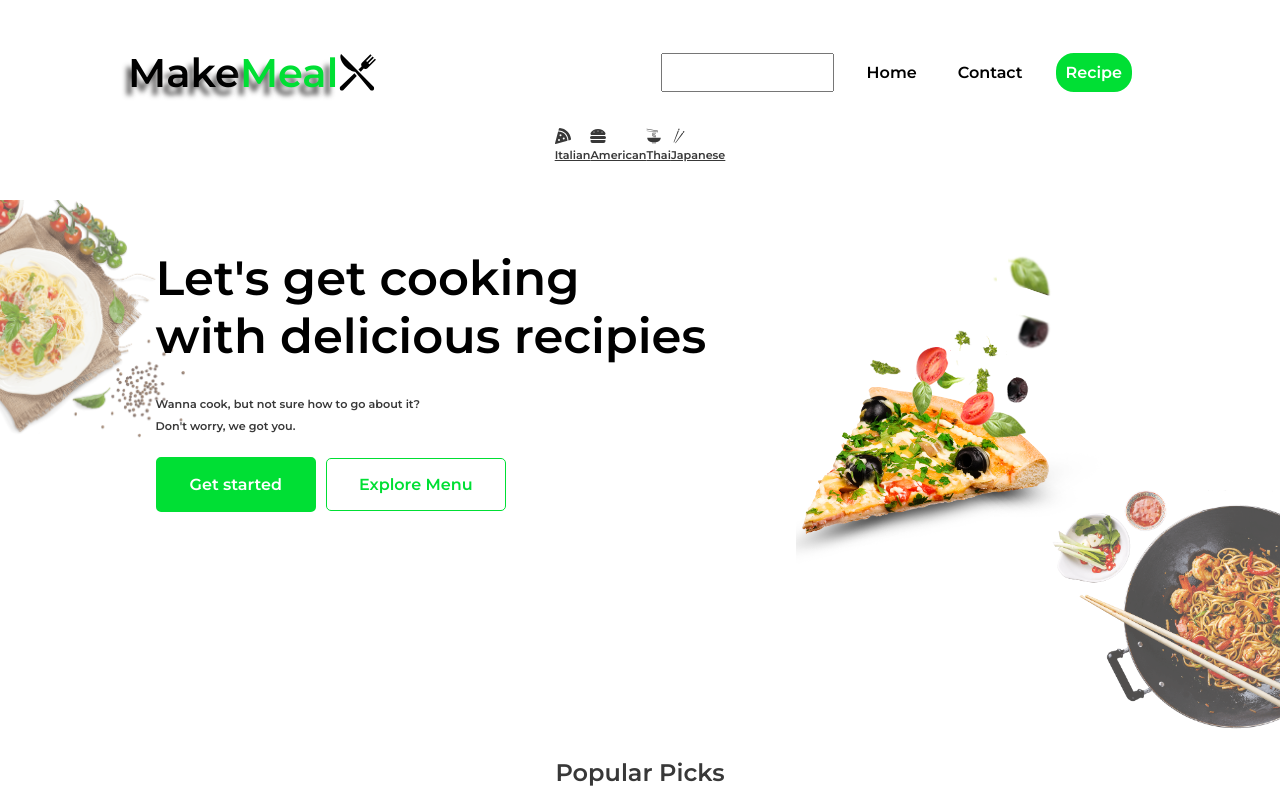
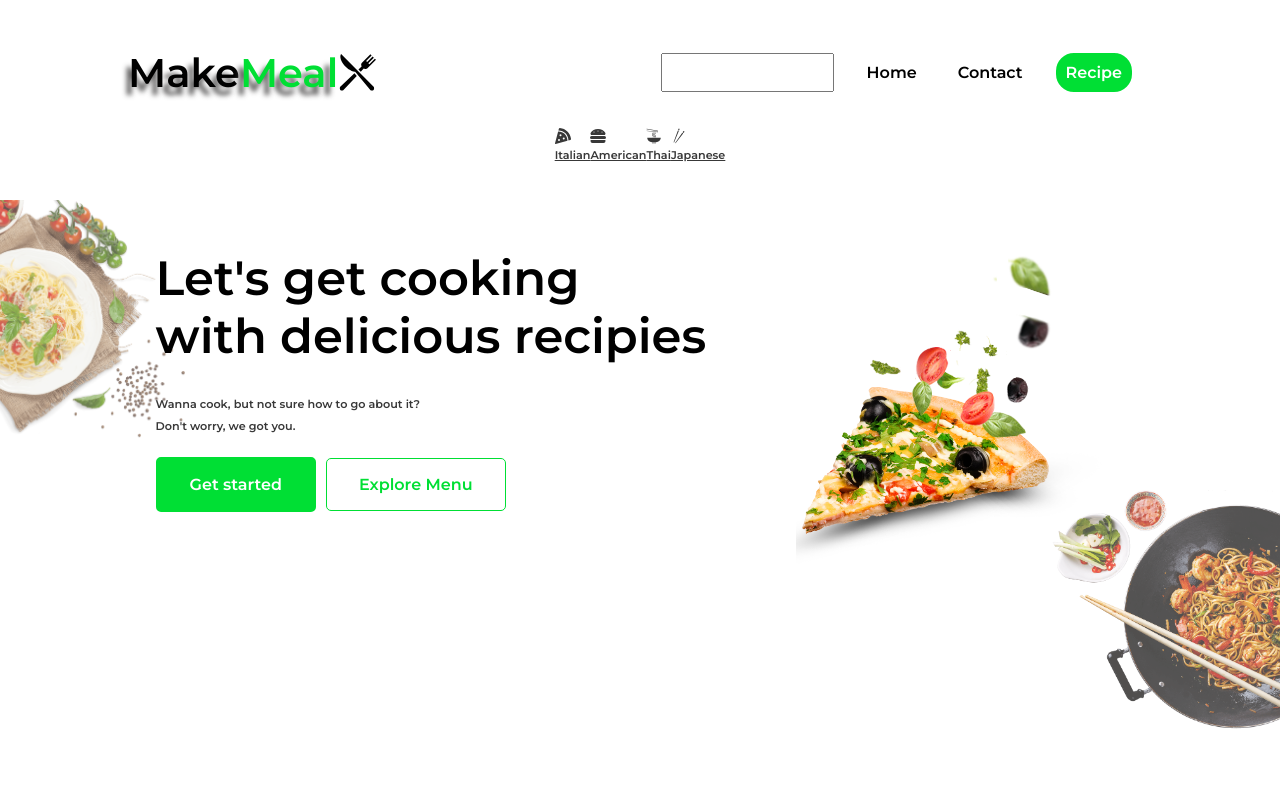
Before and after one commit to B-lovedth/Real-Meal, a React (Create React App) app: page / in a window 1280 px wide. Shown: the top 790 px of the page. Built offline with nearby package versions, Linux system fonts and the light colour scheme; no server answers.

Commit message:
Update Popular.jsx

```diff
--- a/src/components/Popular.jsx
+++ b/src/components/Popular.jsx
@@ -57,11 +57,16 @@ const Popular = () => {
 }
 
 const Wrapper = styled.div`
+  margin: 2rem 10rem;
+  overflow: hidden;
   h3{
     text-align:center;
+    font-size:1rem;
   }
   `;
 const Card = styled.div`
+  min-height: 14rem;
+  border-radius: 50%;
   overflow : hidden;
   position:relative;
         img{
```
